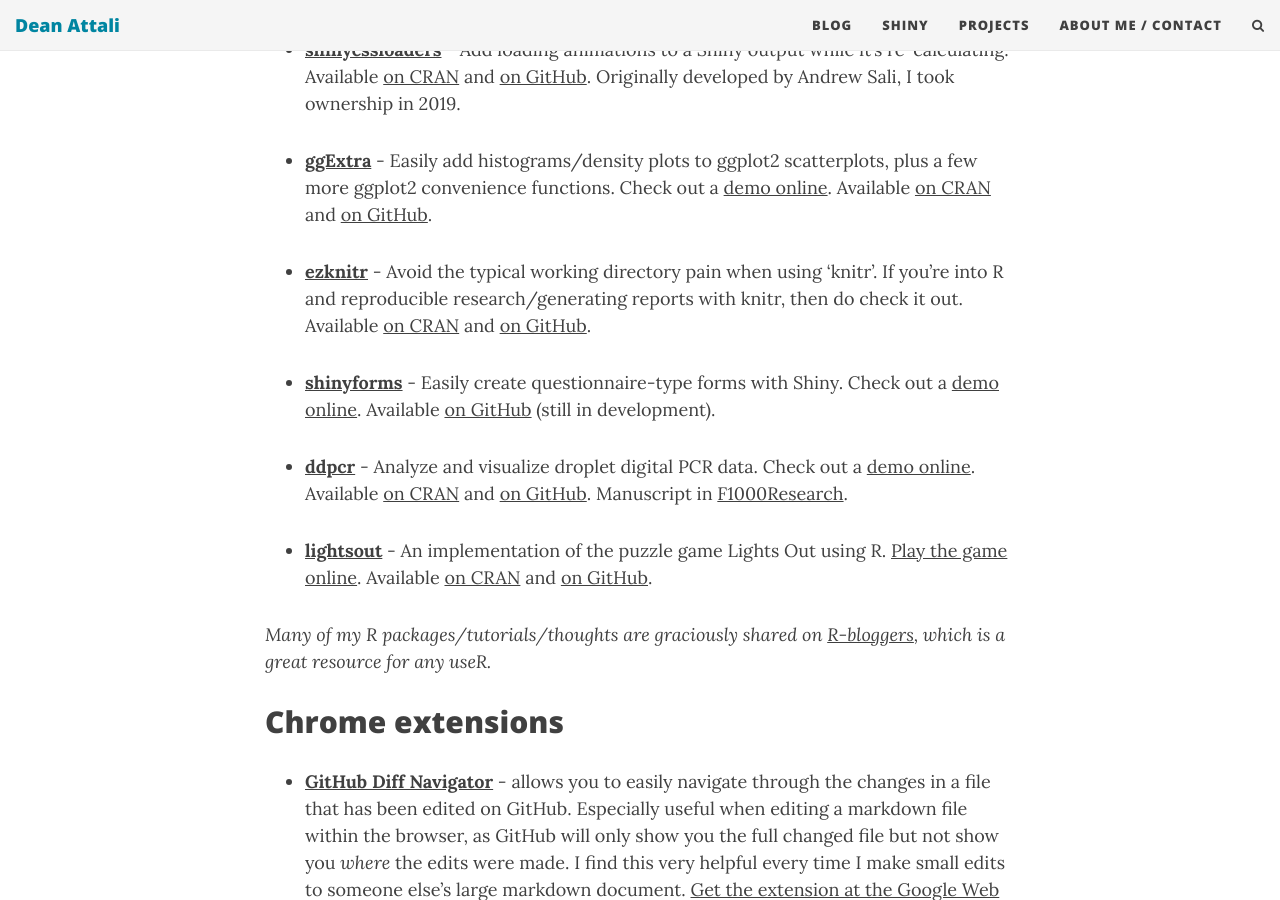
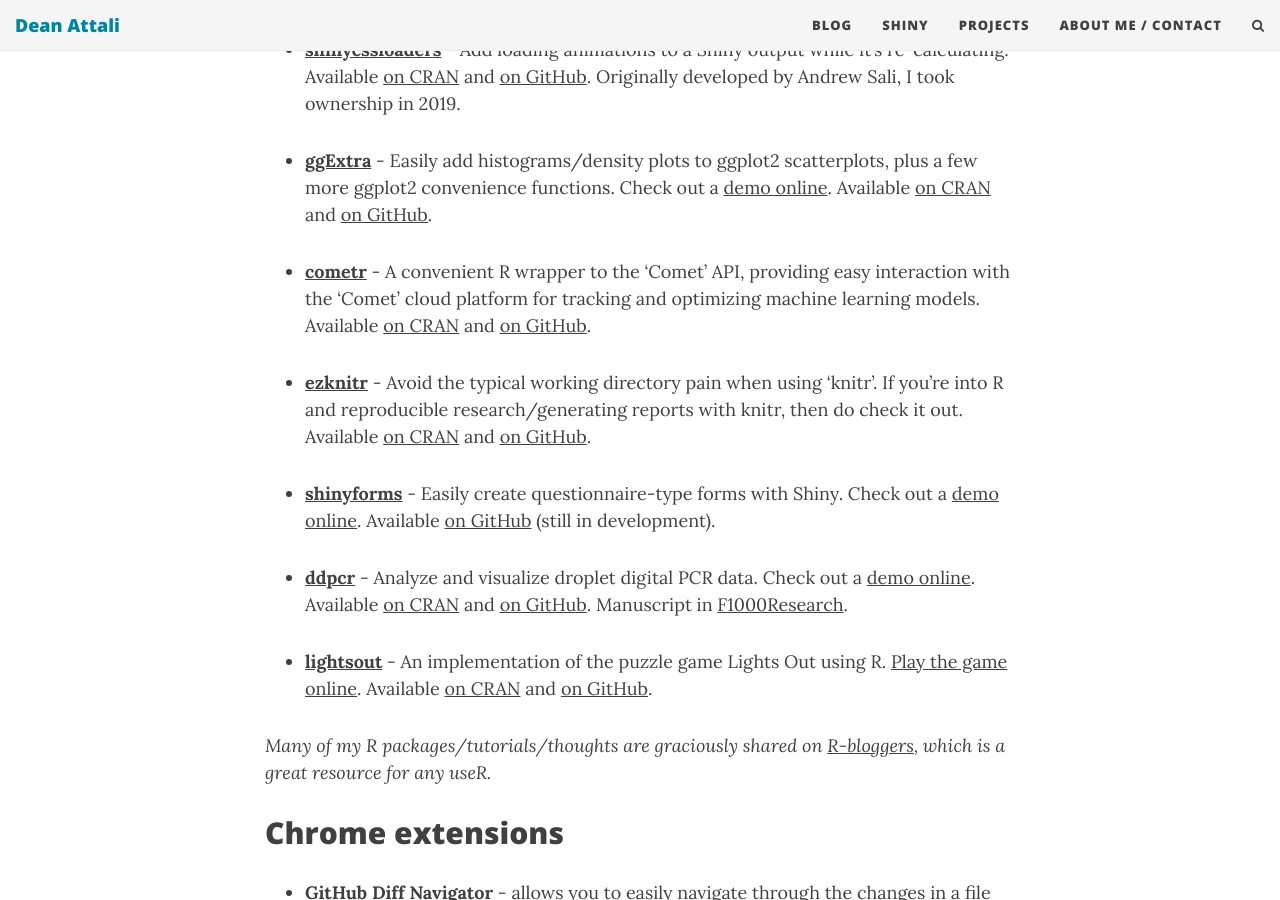
Before and after one commit to daattali/daattali.github.io, a Jekyll site: the page built from projects.md, in a window 1280 px wide and 900 px high, scrolled down 1804 px. Built offline with Jekyll 4.4.1, drawn with Linux system fonts in a browser that asks for light colours; nearby versions of some CDN libraries; comment, search, counter and statistics services are not loaded.

Commit message:
add cometr to projects

```diff
--- a/projects.md
+++ b/projects.md
@@ -44,6 +44,8 @@
 - **[shinycssloaders](https://github.com/daattali/shinycssloaders)** - Add loading animations to a Shiny output while it's re-calculating. Available [on CRAN](https://cran.r-project.org/package=shinycssloaders) and [on GitHub](https://github.com/daattali/shinycssloaders). Originally developed by Andrew Sali, I took ownership in 2019.
 
 - **[ggExtra](https://github.com/daattali/ggExtra)** - Easily add histograms/density plots to ggplot2 scatterplots, plus a few more ggplot2 convenience functions. Check out a [demo online](https://daattali.com/shiny/ggExtra-ggMarginal-demo/). Available [on CRAN](https://cran.r-project.org/package=ggExtra) and [on GitHub](https://github.com/daattali/ggExtra).
+
+- **[cometr](https://github.com/daattali/cometr)** - A convenient R wrapper to the 'Comet' API, providing easy interaction with the 'Comet' cloud platform for tracking and optimizing machine learning models. Available [on CRAN](https://cran.r-project.org/package=cometr) and [on GitHub](https://github.com/daattali/cometr).
 
 - **[ezknitr](https://github.com/daattali/ezknitr)** - Avoid the typical working directory pain when using 'knitr'. If you're into R and reproducible research/generating reports with knitr, then do check it out. Available [on CRAN](https://cran.r-project.org/package=ezknitr) and [on GitHub](https://github.com/daattali/ezknitr).
 
```
